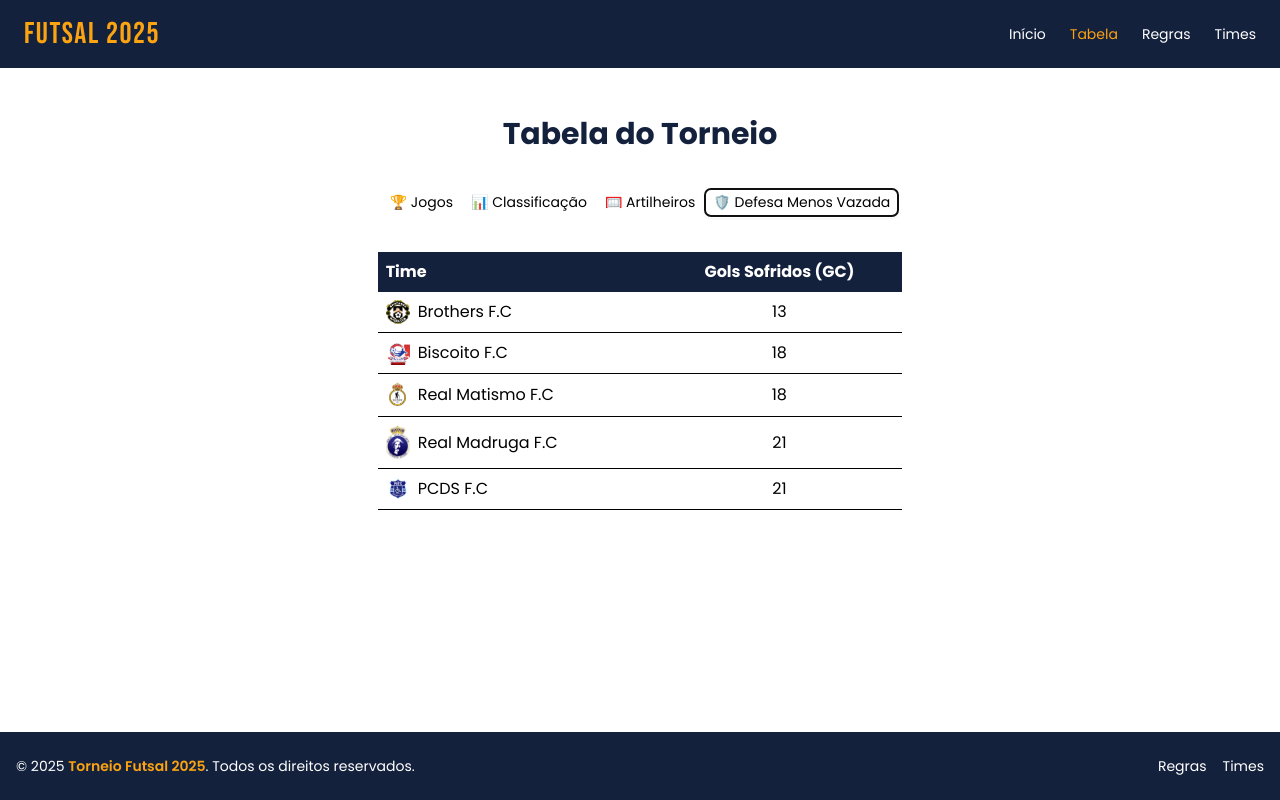
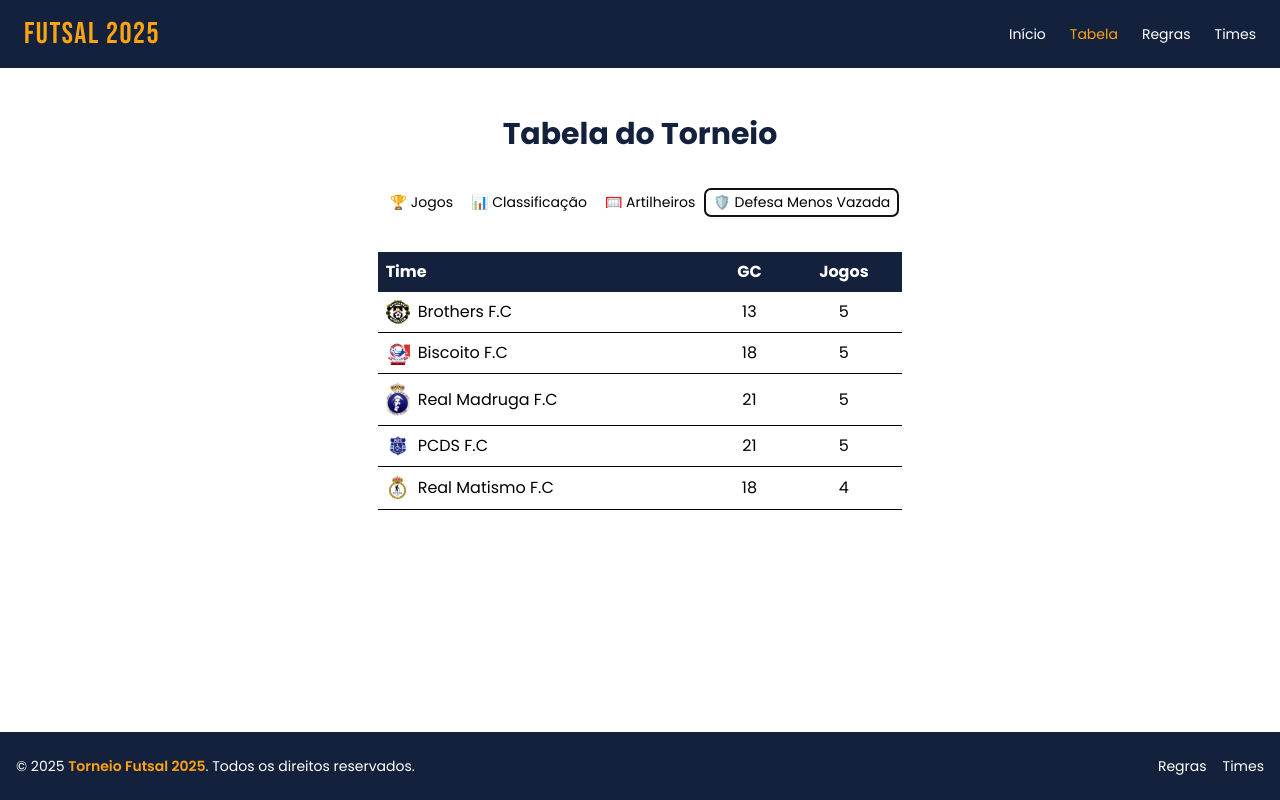
Before and after one commit to WashingtonLuiz81/torneio-futsal, a Next.js app: page /tabela in a window 1280 px wide. Both pictures are taken after a click on the tab "🛡️ Defesa Menos Vazada". Built offline with nearby package versions, Linux system fonts and the light colour scheme.

Commit message:
chore: adjuste table

```diff
--- a/src/app/tabela/page.tsx
+++ b/src/app/tabela/page.tsx
@@ -238,11 +238,15 @@ export default function TabelaPage() {
             <thead className="bg-secundary text-white">
               <tr>
                 <th className="p-2 text-left">Time</th>
-                <th className="p-2 text-center">Gols Sofridos (GC)</th>
+                <th className="p-2 text-center">GC</th>
+                <th className="p-2 text-center">Jogos</th>
               </tr>
             </thead>
             <tbody>
-              {classificacao.slice().sort((a, b) => a.gc - b.gc).map((item, i) => {
+              {classificacao
+                .slice()
+                .sort((a, b) => b.j - a.j || a.gc - b.gc)
+                .map((item, i) => {
                   const time = getTime(item.timeId);
                   return (
                     <tr key={i} className="border-b hover:bg-zinc-50">
@@ -251,6 +255,7 @@ export default function TabelaPage() {
                         {time?.nome}
                       </td>
                       <td className="text-center">{item.gc}</td>
+                      <td className="text-center">{item.j}</td>
                     </tr>
                   );
                 })}
```
Lines whose indentation alone changed are shown as unchanged.
